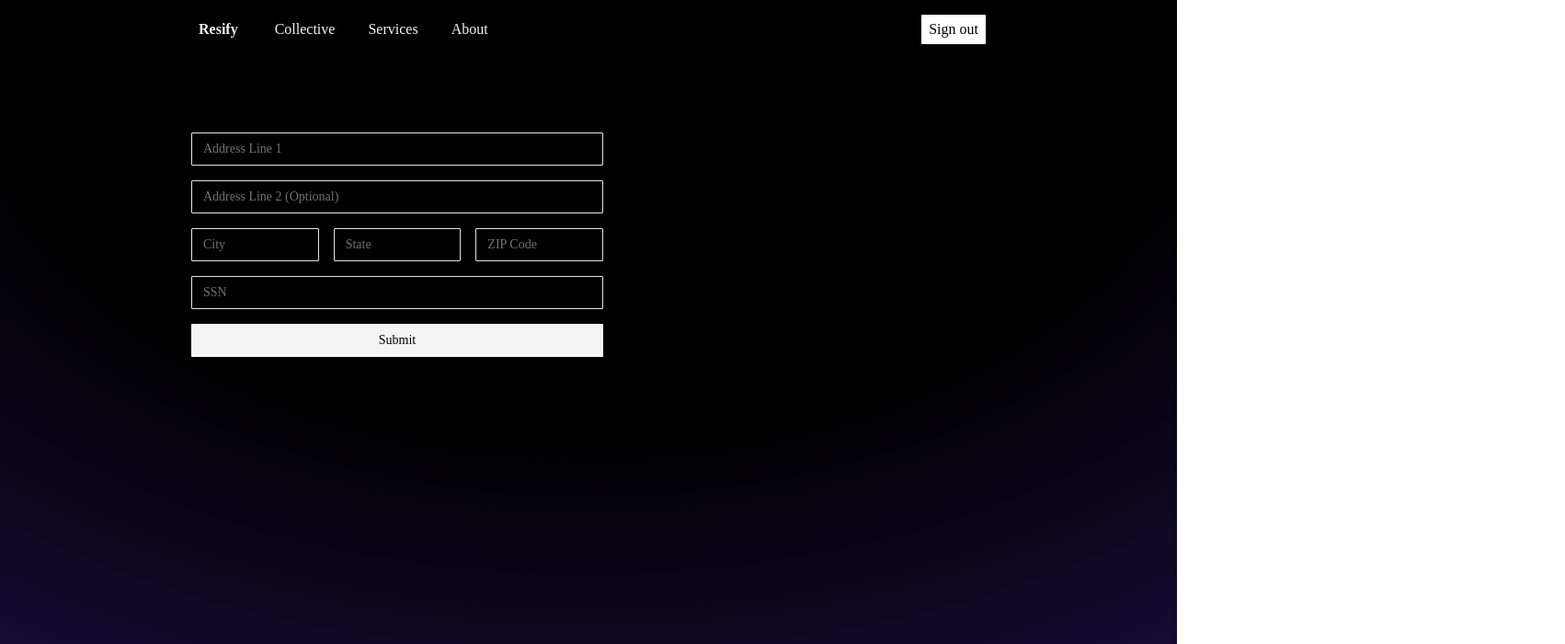
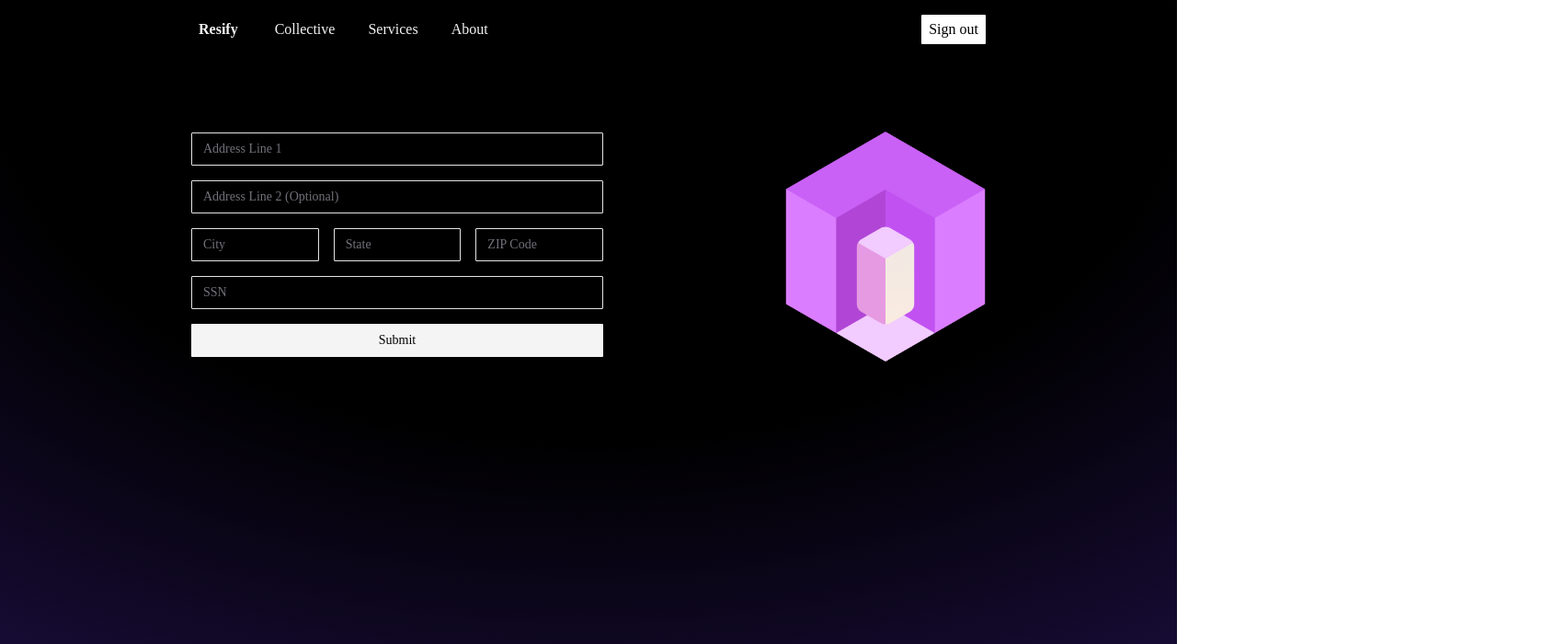
Before and after one commit to hanseoro/Resify, a Next.js app in the folder resify/: page /Verify in a window 1280 px wide. Shown: the top 700 px of the page at 92% size, 1702 px wide, since content can reach past the window. Built offline with nearby package versions, Linux system fonts and the light colour scheme; a web font is replaced by a local one.

Commit message:
Finalizations

```diff
--- a/resify/app/Certificate/Jx9R4m2NlFb78PqE3iTk/page.tsx
+++ b/resify/app/Certificate/Jx9R4m2NlFb78PqE3iTk/page.tsx
@@ -19,16 +19,16 @@ export default async function Certificate2() {
         <div className="text-center mb-8">
           <h1
             className={
-              "text-2xl font-bold text-white mb-2 my-20 " + cn.videosemibold
+              "text-3xl font-bold text-white mb-2 my-20 " + cn.videosemibold
             }
           >
-            Gaurav Dayal is the Certified Homeowner!
+            105 Straw, Irvine, CA 92618
           </h1>
-          <h1 className={"text-3xl font-bold text-white mb-2 " + cn.videobold}>
-            Property: 105 Straw, Irvine, CA 92618
+          <h1 className={"text-2xl font-bold text-white mb-2 " + cn.videobold}>
+            Certified Owner: Gaurav Dayal
           </h1>
           <p className={"text-md text-gray-300 " + cn.videomedium}>
-            Congratulations on your achievement!
+            Resify Authentified
           </p>
         </div>
         <div
--- a/resify/app/Home/page.tsx
+++ b/resify/app/Home/page.tsx
@@ -85,7 +85,7 @@ export default function Home() {
                 <AlertDialog>
                   <AlertDialogTrigger asChild>
   <button
-    className={"mt-40 text-secondary " + cn.videomedium + " px-5 py-2.5 border-none bg-white text-black block mx-auto"}
+    className={"mt-40 text-primary " + cn.videomedium + " px-5 py-2.5 border-none bg-white block mx-auto"}
   >
     GET CODE
   </button>
--- a/resify/app/Verify/page.tsx
+++ b/resify/app/Verify/page.tsx
@@ -15,6 +15,7 @@ import {
 } from "@/components/ui/form";
 import { Input } from "@/components/ui/input";
 import { Button } from "@/components/ui/button";
+import Image from 'next/image';
 
 import {
   AlertDialog,
@@ -214,6 +215,23 @@ export default function Home() {
             </form>
           </Form>
         </main>
+        <div
+          style={{
+            position: "relative", // Position the image absolutely
+            left: "630px", // Adjust the distance from the right edge
+            bottom: "200px", // Center vertically
+            transform: "translateY(-50%)", // Adjust for vertical centering
+            zIndex: -1, // Place it behind the content (if needed)
+          }}
+        >
+          <Image
+            src="/housedecal.png" // Replace with your image path
+            alt="House Decal"
+            width="250"
+            height="250"
+            layout="fixed"
+          />
+        </div>
         <div className="absolute inset-0 -z-10 h-full w-full items-center px-5 py-24 [background:radial-gradient(125%_125%_at_50%_10%,#000_40%,#28145C_100%)]" />
       </div>
     </>
--- a/resify/components/Navbar.tsx
+++ b/resify/components/Navbar.tsx
@@ -11,7 +11,7 @@ const Navbar: React.FC = () => {
         <div className="flex justify-between">
           <div className="flex space-x-4">
             <a
-              href="#"
+              href="/"
               className={
                 "flex items-center py-5 px-2 text-secondary " + cn.videobold
               }
--- a/resify/components/NavbarHome.tsx
+++ b/resify/components/NavbarHome.tsx
@@ -10,7 +10,7 @@ const Navbar: React.FC = () => {
         <div className="flex justify-between">
           <div className="flex space-x-4">
             <a
-              href="#"
+              href="/"
               className={
                 "flex items-center py-5 px-2 text-secondary " + cn.videobold
               }
```
